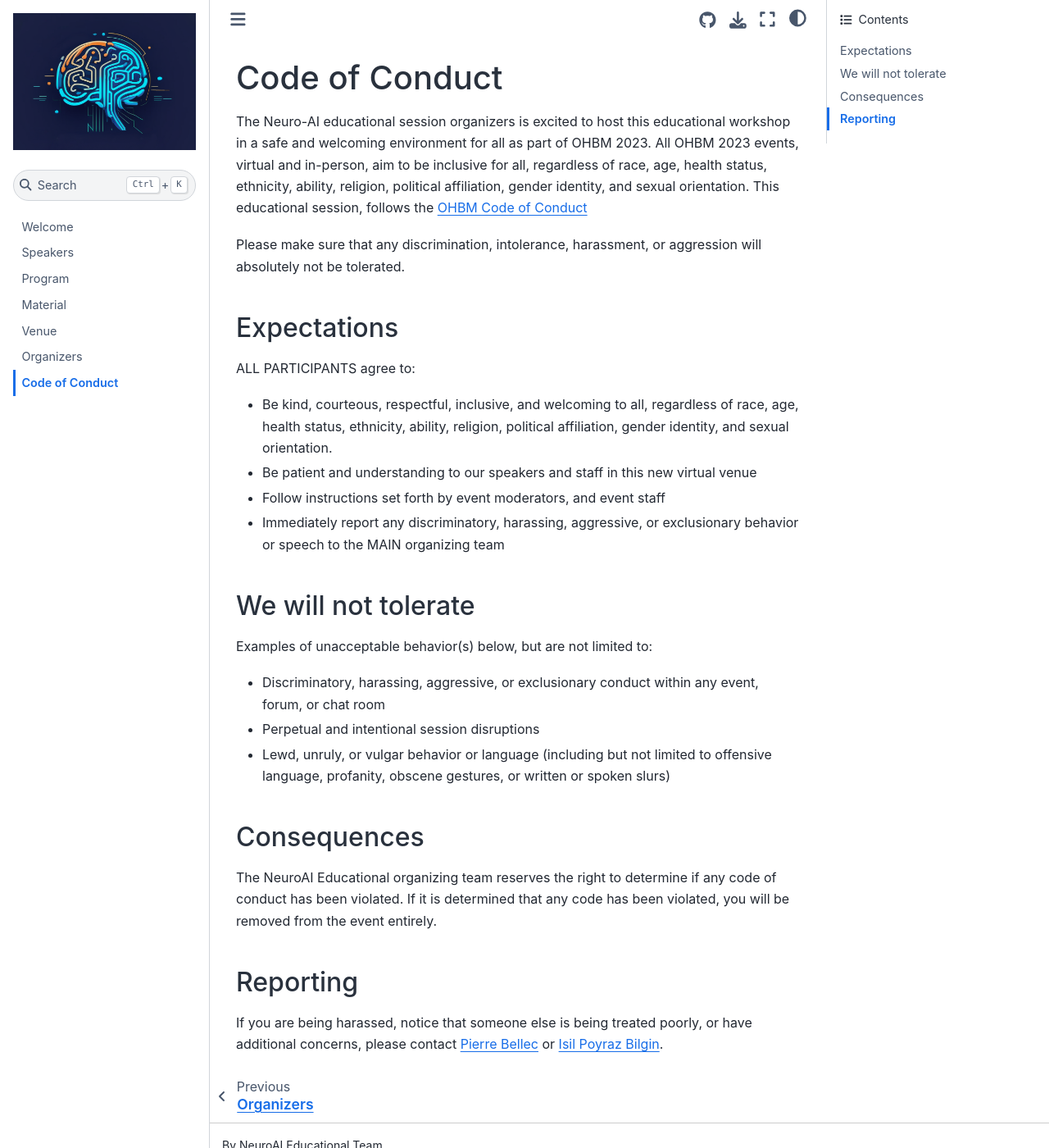
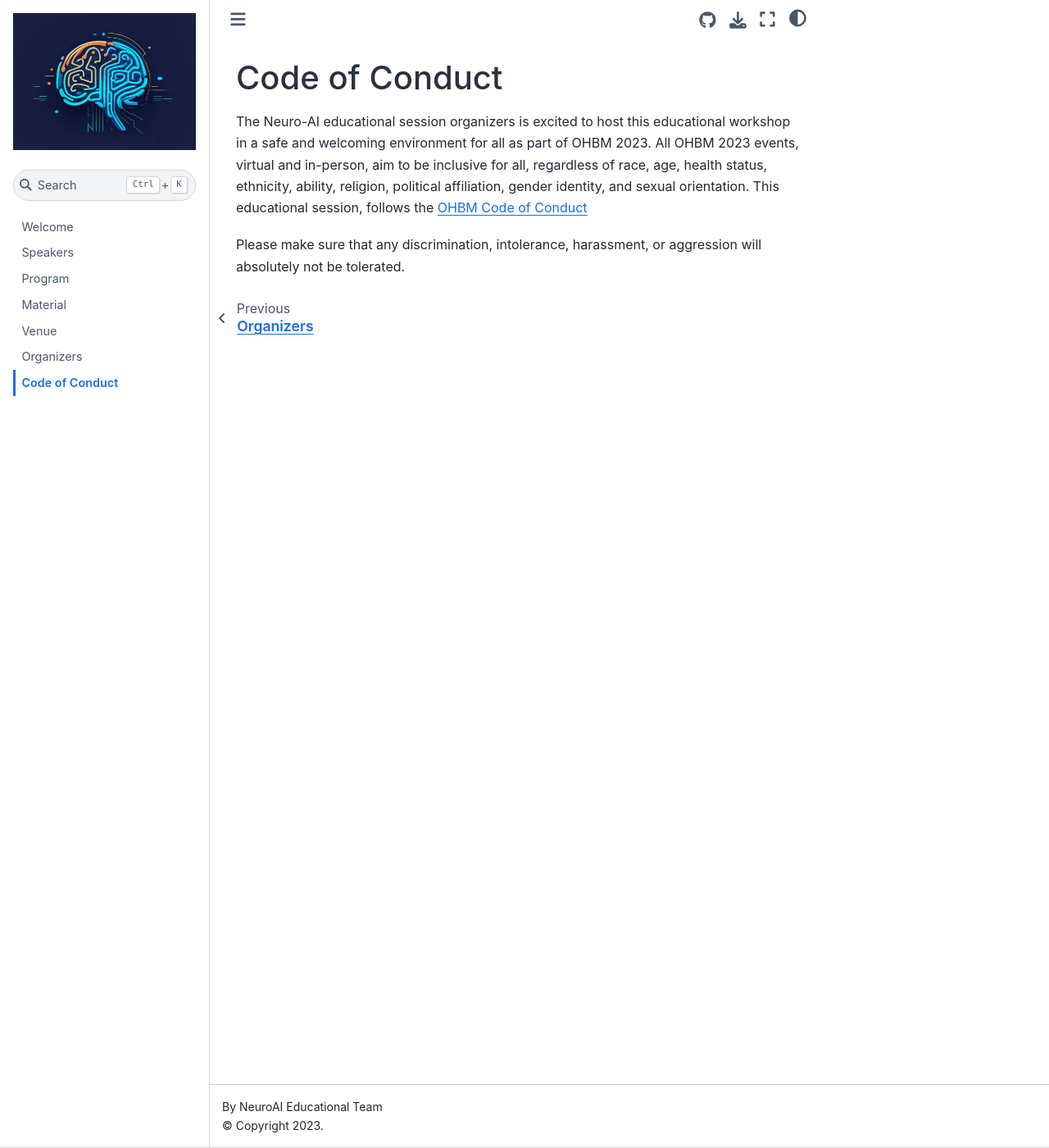
Before and after one commit to neuroAI-educational/neuroAI-educational.github.io, a Jupyter Book: the page built from content/CoC.md, in a window 1280 px wide and 1400 px high. Shown: the whole window at 82% size. Built offline with Jupyter Book 1.0.4 settings and Sphinx 7.4.7 and the Sphinx Book theme 1.1.4, drawn with Linux system fonts in a browser that asks for light colours.

Commit message:
Update details about app + coc

```diff
--- a/content/CoC.md
+++ b/content/CoC.md
@@ -3,26 +3,3 @@
 The Neuro-AI educational session organizers is excited to host this educational workshop in a safe and welcoming environment for all as part of OHBM 2023. All OHBM 2023 events, virtual and in-person, aim to be inclusive for all, regardless of race, age, health status, ethnicity, ability, religion, political affiliation, gender identity, and sexual orientation. This educational session, follows the [OHBM Code of Conduct](https://www.humanbrainmapping.org/i4a/pages/index.cfm?pageid=3912#:~:text=In%20both%20public%20and%20private,encouraged%20to%20seek%20diverse%20perspectives.)
 
 Please make sure that any discrimination, intolerance, harassment, or aggression will absolutely not be tolerated.
-
-## Expectations
-
-ALL PARTICIPANTS agree to:
- * Be kind, courteous, respectful, inclusive, and welcoming to all, regardless of race, age, health status, ethnicity, ability, religion, political affiliation, gender identity, and sexual orientation.
- * Be patient and understanding to our speakers and staff in this new virtual venue
- * Follow instructions set forth by event moderators, and event staff
- * Immediately report any discriminatory, harassing, aggressive, or exclusionary behavior or speech to the MAIN organizing team
-
-## We will not tolerate
-
-Examples of unacceptable behavior(s) below, but are not limited to:
- * Discriminatory, harassing, aggressive, or exclusionary conduct within any event, forum, or chat room
- * Perpetual and intentional session disruptions
- * Lewd, unruly, or vulgar behavior or language (including but not limited to offensive language, profanity, obscene gestures, or written or spoken slurs)
-
-## Consequences
-
-The NeuroAI Educational organizing team reserves the right to determine if any code of conduct has been violated. If it is determined that any code has been violated, you will be removed from the event entirely.
-
-## Reporting
-
-If you are being harassed, notice that someone else is being treated poorly, or have additional concerns, please contact [Pierre Bellec](mailto:pierre.bellec@gmail.com) or [Isil Poyraz Bilgin](mailto:bilginlab@gmail.com).
```
Also changed, not shown: content/intro.md (+7 -0 lines), content/material.md (+18 -0 lines), content/images/zenodo.png (added).
